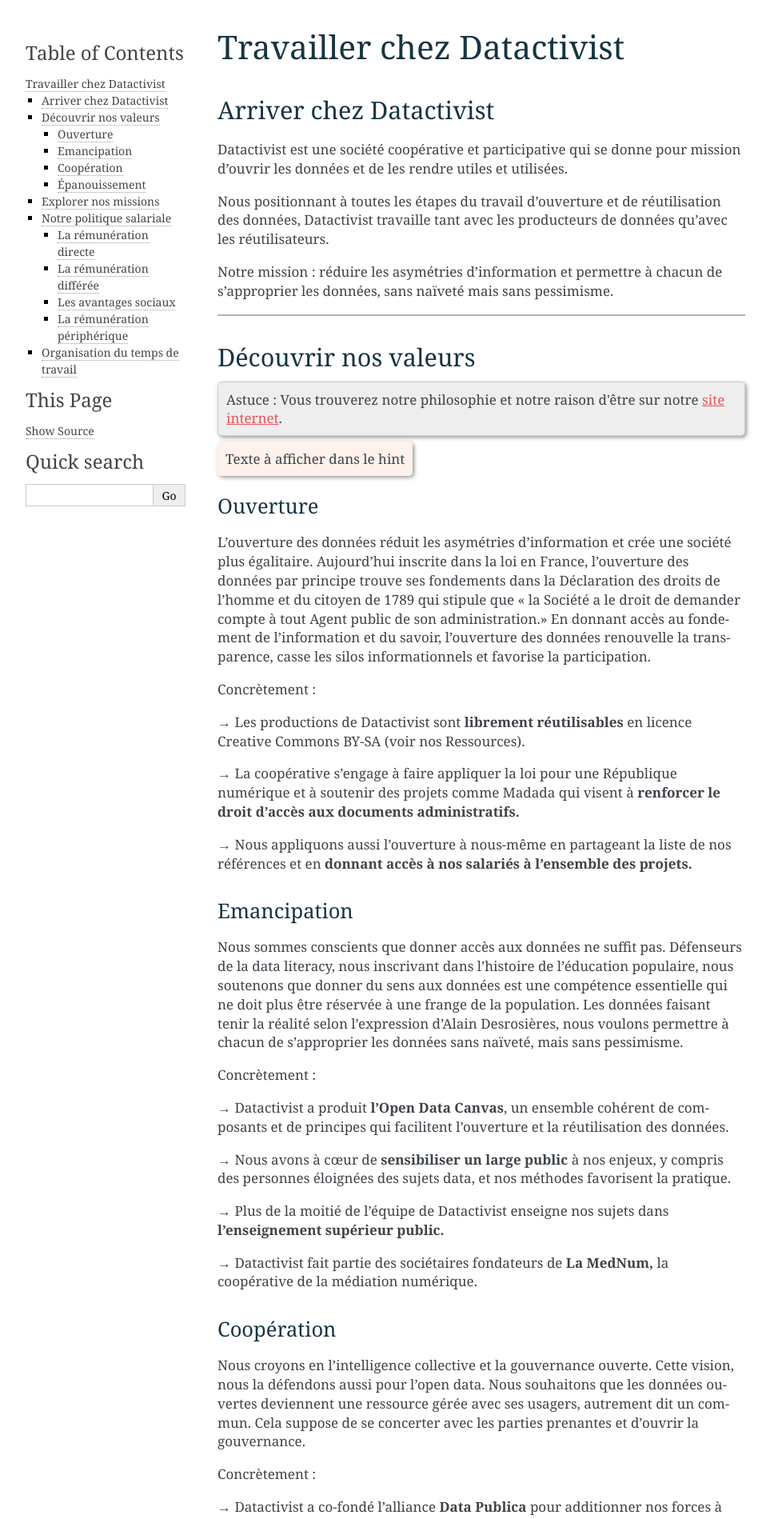
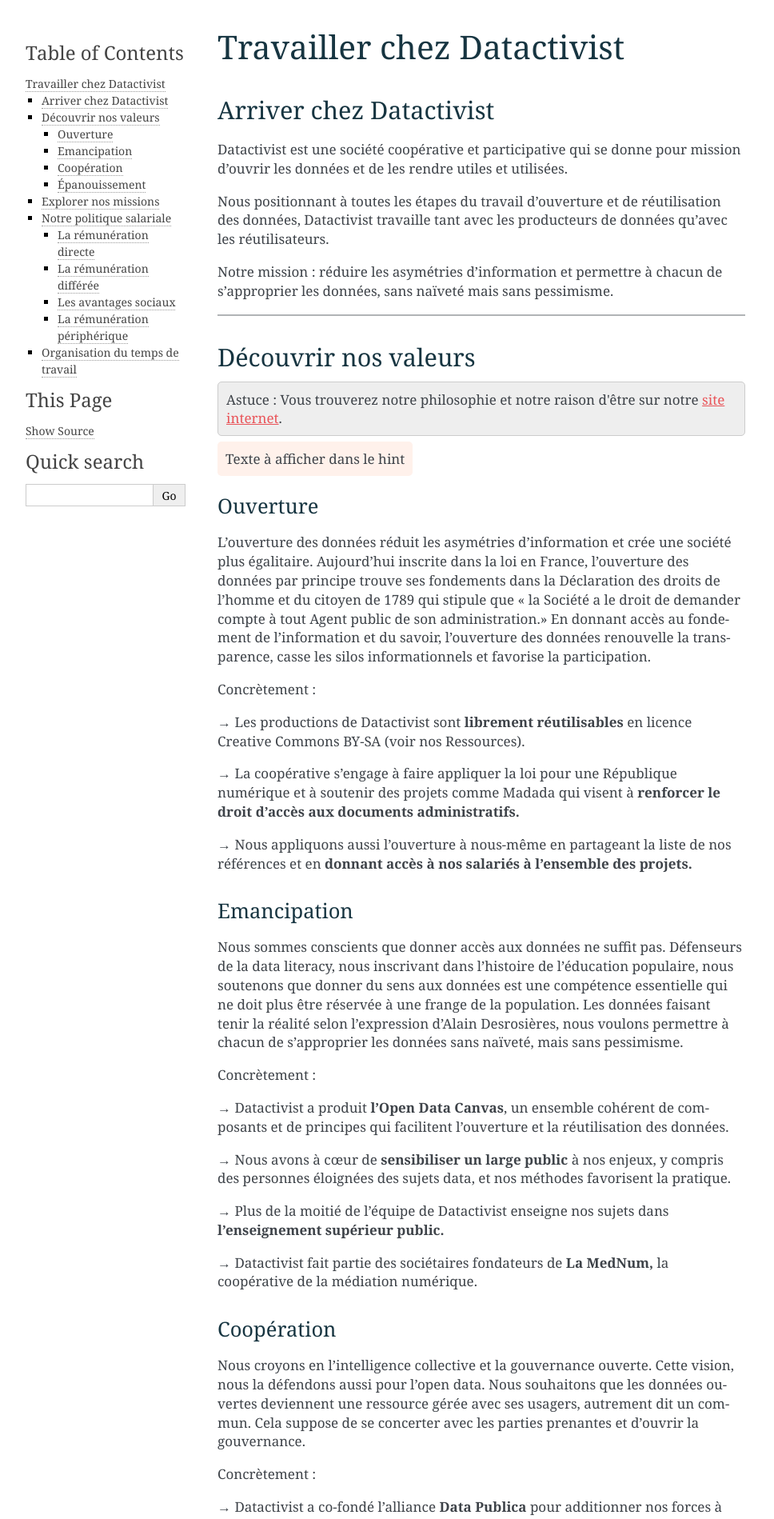
Before and after one commit to datactivist/documentation-datactivist, a Sphinx documentation site: the page built from docs/source/travailler-chez-datactivist.md, in a window 1280 px wide. Shown: the top 1899 px of the page at 80% size, without its empty margins (148-1116 px from the left). Built offline with Sphinx 7.4.7, drawn with Linux system fonts in a browser that asks for light colours.

Commit message:
Update custom.css

```diff
--- a/docs/source/_static/custom.css
+++ b/docs/source/_static/custom.css
@@ -40,10 +40,4 @@
   background-color: #FFF1EB;
   padding: 10px;
   border-radius: 5px;
-  box-shadow: 2px 2px 5px #999;
-  transition: box-shadow 0.3s ease-in-out;
 }
-
-.hint:hover {
-  box-shadow: 4px 4px 10px #999;
-}
```
